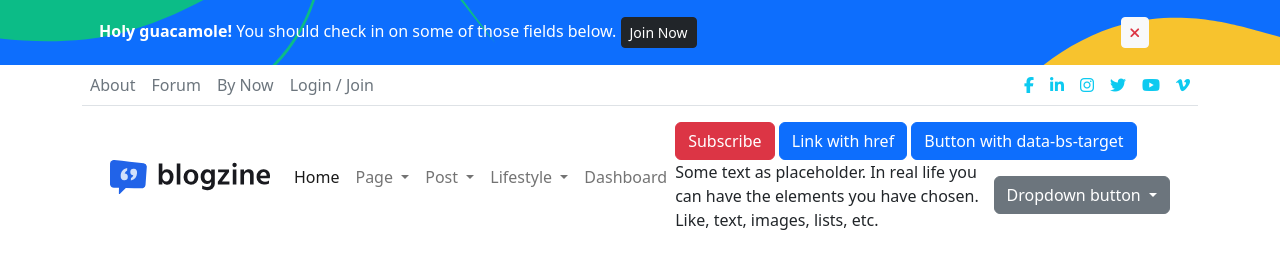
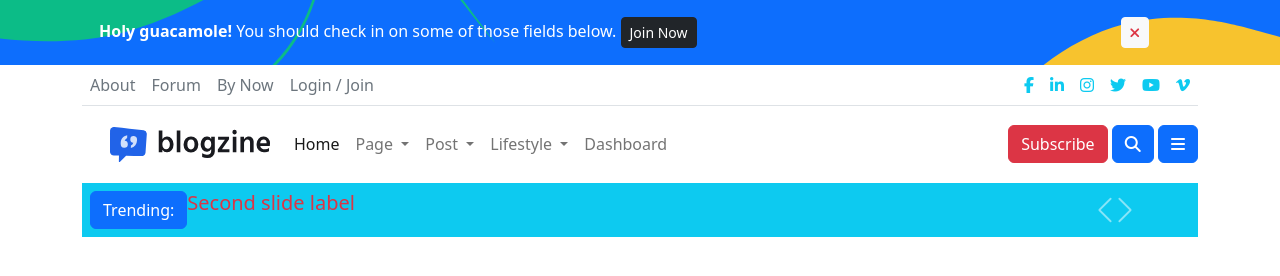
Before and after one commit to Abdur-Shobur/the-exclusive, a plain HTML site: page index.html in a window 1280 px wide. Drawn offline with nearby package versions, Linux system fonts and the light colour scheme.

Commit message:
new update

```diff
--- a/index.html
+++ b/index.html
@@ -1,5 +1,6 @@
 <!DOCTYPE html>
 <html lang="en">
+
 <head>
   <meta charset="utf-8" />
   <meta name="viewport" content="width=device-width, initial-scale=1" />
@@ -12,6 +13,7 @@
   <!-- title  -->
   <title>Exclusive News</title>
 </head>
+
 <body>
   <!-- alert secton  -->
   <section class="offer_alert bg-primary position-relative overflow-hidden">
@@ -101,8 +103,8 @@
         </nav>
       </div>
       <!-- main Nav bar  -->
-      <div class="main_nav">
-        <nav class="navbar navbar-expand-lg p-3">
+      <div class="main_nav d-flex justify-content-between align-items-center">
+        <nav class="navbar navbar-expand-lg p-3 flex-grow-1">
           <div class="container-fluid">
             <!-- logo  -->
             <a class="navbar-brand" href="#">
@@ -179,21 +181,54 @@
                   <a class="nav-link" href="#">Dashboard</a>
                 </li>
               </ul>
+
+            </div>
+          </div>
+
+        </nav>
+
         <!-- right sub and secarch icon  -->
         <div class="sub_search_btn">
           <button class="btn btn-danger">Subscribe</button>
+          <span>
 
-                <span>
-                  <a class="btn btn-primary" data-bs-toggle="offcanvas" href="#offcanvasExample" role="button"
-                    aria-controls="offcanvasExample">
-                    Link with href
-                  </a>
-                  <button class="btn btn-primary" type="button" data-bs-toggle="offcanvas"
-                    data-bs-target="#offcanvasExample" aria-controls="offcanvasExample">
-                    Button with data-bs-target
+
+            <!-- Button trigger modal -->
+            <button type="button" class="btn btn-primary" data-bs-toggle="modal" data-bs-target="#exampleModal">
+              <i class="fas fa-search"></i>
             </button>
 
-                  <div class="offcanvas offcanvas-start" tabindex="-1" id="offcanvasExample"
+            <!-- Modal -->
+            <div class="modal fade" id="exampleModal" tabindex="-1" aria-labelledby="exampleModalLabel"
+              aria-hidden="true">
+              <div class="modal-dialog">
+                <div class="modal-content">
+                  <div class="modal-header">
+                    <h5 class="modal-title" id="exampleModalLabel">What you need </h5>
+                    <button type="button" class="btn-close" data-bs-dismiss="modal" aria-label="Close"></button>
+                  </div>
+                  <div class="modal-body">
+                    <form class="d-flex" role="search">
+                      <input class="form-control me-2" type="search" placeholder="Search" aria-label="Search">
+                      <button class="btn btn-outline-success" type="submit">Search</button>
+                    </form>
+
+                  </div>
+                  <div class="modal-footer">
+                    <button type="button" class="btn btn-secondary" data-bs-dismiss="modal">Close</button>
+                  </div>
+                </div>
+              </div>
+            </div>
+
+          </span>
+          <span>
+
+            <button class="btn btn-primary" type="button" data-bs-toggle="offcanvas" data-bs-target="#offcanvasExample"
+              aria-controls="offcanvasExample"><i class="fas fa-bars"></i>
+            </button>
+
+            <div class="offcanvas offcanvas-end" tabindex="-1" id="offcanvasExample"
               aria-labelledby="offcanvasExampleLabel">
               <div class="offcanvas-header">
                 <h5 class="offcanvas-title" id="offcanvasExampleLabel">
@@ -229,9 +264,8 @@
             </div>
           </span>
         </div>
-            </div>
-          </div>
-        </nav>
+
+
       </div>
     </div>
     <div>
@@ -240,6 +274,43 @@
     </div>
   </header>
 
+  <div class="tranding_news">
+    <div class="container">
+      <div class="tranding_wrap bg-info d-flex p-2">
+        <button class="btn btn-primary">Trending:</button>
+    <div id="carouselExampleCaptions" class="carousel slide flex-grow-1" data-bs-ride="false">
+
+      <div class="carousel-inner">
+        <div class="carousel-item active">
+
+          <h5 class="text-danger">Second slide label</h5>
+
+        </div>
+        <div class="carousel-item">
+
+          <h5 class="text-danger">Second slide label</h5>
+
+        </div>
+        <div class="carousel-item">
+          <h5 class="text-danger">Second slide label</h5>
+
+        </div>
+      </div>
+      <button class="carousel-control-prev tranding_corusole_icon_left" type="button" data-bs-target="#carouselExampleCaptions"
+        data-bs-slide="prev">
+        <span class="carousel-control-prev-icon" aria-hidden="true"></span>
+        <span class="visually-hidden">Previous</span>
+      </button>
+      <button class="carousel-control-next tranding_corusole_icon_right" type="button" data-bs-target="#carouselExampleCaptions"
+        data-bs-slide="next">
+        <span class="carousel-control-next-icon" aria-hidden="true"></span>
+        <span class="visually-hidden">Next</span>
+      </button>
+    </div>
+  </div>
+  </div>
+  </div>
   <script src="https://cdn.jsdelivr.net/npm/bootstrap@5.2.0/dist/js/bootstrap.bundle.min.js"></script>
 </body>
+
 </html>
--- a/style.css
+++ b/style.css
@@ -7,3 +7,11 @@
 .fill-warning {
   fill: #f7c32e !important;
 }
+.tranding_corusole_icon_left{
+  left: 90% !important;
+  width: 3%;
+}
+.tranding_corusole_icon_right{
+  width: 3%;
+  right: 5%;
+}
```
Lines whose indentation alone changed are shown as unchanged.
